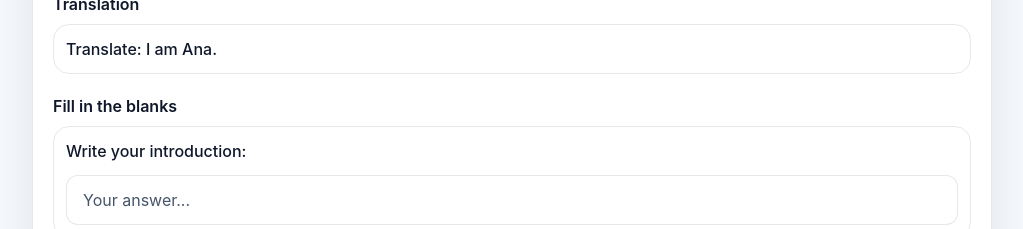
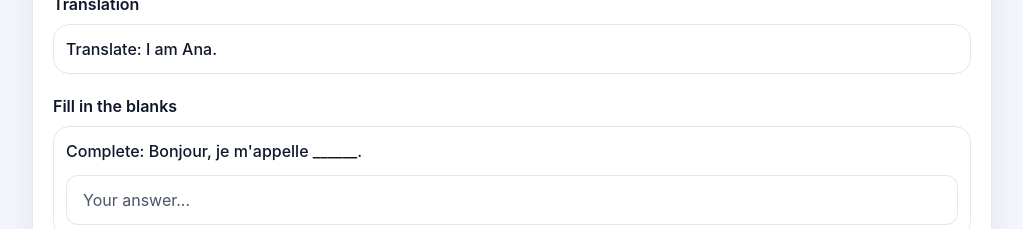
Before and after one commit to kesarakithmin/french-journey, a React (Vite) app: page /lessons/1 in a window 1280 px wide. Shown: the part 3400-3629 px from the top of the page, without its empty margins (128-1151 px from the left). Built offline with nearby package versions, Linux system fonts and the light colour scheme.

Commit message:
Fix Lesson 1 fill blank prompt

```diff
--- a/dev-dist/sw.js
+++ b/dev-dist/sw.js
@@ -78,7 +78,7 @@ define(['./workbox-7e5eb42b'], (function (workbox) { 'use strict';
    */
   workbox.precacheAndRoute([{
     "url": "index.html",
-    "revision": "0.s3ueaki254o"
+    "revision": "0.a53ljom27ug"
   }], {});
   workbox.cleanupOutdatedCaches();
   workbox.registerRoute(new workbox.NavigationRoute(workbox.createHandlerBoundToURL("index.html"), {
--- a/src/data/lessonContent.ts
+++ b/src/data/lessonContent.ts
@@ -72,7 +72,7 @@ export const lessonContent: Lesson[] = [
       translation: [{ prompt: "Translate: I am Ana.", answer: "" }],
       fillInTheBlanks: [
         {
-          prompt: "Write your introduction:",
+          prompt: "Complete: Bonjour, je m\'appelle ______.",
           answer: "",
           type: "personal"
         }
```
